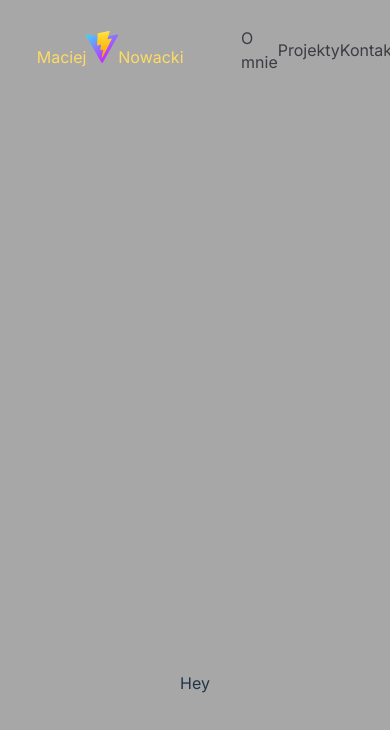
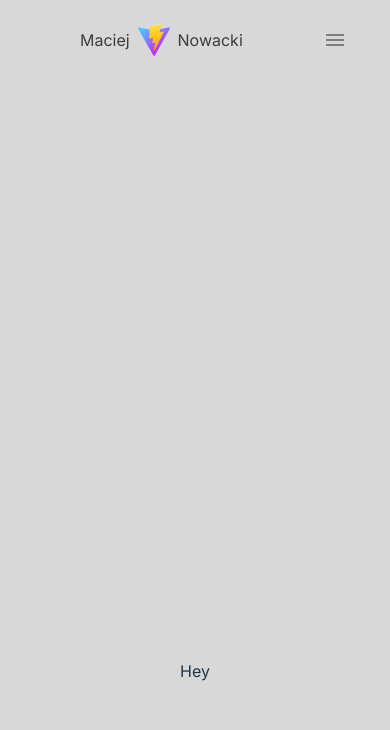
Before and after one commit to xyanteos/portfolio, a React (Vite) app: page / in a window 390 px wide. Shown: the top 730 px of the page. Built offline with nearby package versions, Linux system fonts and the light colour scheme.

Commit message:
Initial responsiveness and burger button adding

```diff
--- a/src/App.css
+++ b/src/App.css
@@ -1,41 +1,81 @@
-.Logo:hover {
-  filter: drop-shadow(0 0 2em #646cffaa);
+a:hover {
+  filter: drop-shadow(0 0 3em #464ff8e1);
+}
+
+.root{
+  width: 100%;
+  height: 100%;
 }
 
 .HeaderContainer {
-  /* position: fixed; */
   top: 0px;
-  width: 100%;
-  height: 10vh;
+  height: 5rem;
   display: flex;
   align-items: center;
   justify-content: space-around;
   transition: 5;
+  /* z-index: 999; */
+}
+
+.Logo{
+  margin-right: auto !important;
+  flex-direction: row;
+  gap: 0.5rem;
+  justify-content: space-between;
 }
 
 .NavBarMenu {
-  /* background-color: #5f5f5f; */
   display: flex;
   align-items: center;
-  justify-content: space-around;
-  width: 30%;
+  justify-content: flex-end;
+  width: 80%;
   height: inherit;
 }
 
-.Logo{
-  will-change: filter;
-  transition: filter 300ms;
+.NavBarMenu a{
+  height: 100%;
   display: flex;
-  height: inherit;
-  flex-direction: row;
   align-items: center;
-  justify-content: space-between;
-  gap: 0.5rem;
-  /* background-color: #5f5f5f; */
+  margin: 5rem;
 }
 
-.Logo :hover{
-  cursor: pointer;
+.NavBarMenu .burger{
+  display: none;
+}
+
+.burger{
+  display: none;
+}
+
+.sidebar{
+  position: fixed;
+  top: 0;
+  right: 0;
+  height: 100vh;
+  width: 25rem;
+  z-index: 1000;
+  display: flex;
+  flex-direction: column;
+  align-items: start;
+  justify-content: flex-start;
+  background-color: rgba(0, 0, 0, 0.25);
+  backdrop-filter: blur(10px);
+  box-shadow: -10px 0 10px rgba(0, 0, 0, 0.1);
+}
+
+.sidebar nav{
+  display: flex;
+  align-items: center;
+  justify-content: center;
+}
+
+.sidebar a{
+  display: flex;
+  justify-content: center;
+  align-items: center;
+  /* padding: 2rem; */
+  width: 80%;
+  /* background-color: #464ff8e1; */
 }
 
 .Content{
@@ -45,7 +85,6 @@
   width: 100%;
   max-width: inherit;
   height: 120vh;
-  /* background-color: aquamarine; */
   margin-top: 10vh;
 }
 /* @keyframes logo-spin {
--- a/src/App.tsx
+++ b/src/App.tsx
@@ -1,6 +1,7 @@
 import { useState, UIEvent, useEffect } from 'react'
 import './App.css'
-import './assets/vite.svg'
+// import './assets/vite.svg'
+// import './assets/burger.svg'
 
 function App() {
   const [scrolled, setScrolled] = useState(false);
@@ -24,8 +25,8 @@ function App() {
   return (
     <div className={`Body`}>
       <header className={`HeaderContainer${scrolled ? ' sticky' : ''}`} >
-        <div className='Logo'>
-          <a href='/'>
+        <nav className='NavBarMenu menu'>
+          <a className='Logo' href='/'>
             <span>
               Maciej
             </span>
@@ -34,12 +35,28 @@ function App() {
               Nowacki
             </span>
           </a>
-        </div>
-        <nav className='NavBarMenu menu'>
+          <a className='AboutMe mobileHidden' href='/about'>O mnie</a>
+          <a className='Projekty mobileHidden' href='/projects'>Projekty</a>
+          <a className='Contact mobileHidden' href='/contact'>Kontakt</a>
+          <a className='burger'>
+            <img src='./burger.svg'/>
+          </a>
+        </nav>
+        <nav className='NavBarMenu menu sidebar' style={{display: 'none'}}>
+          <a className='Logo' href='/'>
+            <span>
+              Maciej
+            </span>
+            <img src='./vite.svg'/>
+            <span>
+              Nowacki
+            </span>
+          </a>
           <a className='AboutMe' href='/about'>O mnie</a>
           <a className='Projekty' href='/projects'>Projekty</a>
           <a className='Contact' href='/contact'>Kontakt</a>
         </nav>
+
       </header>
       <div className='Content'>
         Hey
--- a/src/index.css
+++ b/src/index.css
@@ -1,3 +1,8 @@
+*{
+  margin: 0;
+  padding: 0;
+}
+
 :root {
   font-family: 'Inter', sans-serif;
   line-height: 1.5;
@@ -18,17 +23,6 @@ a {
   color: #ffdb64;
   text-decoration: inherit;
 }
-a:hover {
-  color: #535bf2;
-}
-
-/* body {
-  margin: 0;
-  display: flex;
-  place-items: center;
-  min-width: 320px;
-  min-height: 100vh;
-} */
 
 h1 {
   font-size: 3.2em;
@@ -46,9 +40,11 @@ button {
   cursor: pointer;
   transition: border-color 0.25s;
 }
+
 button:hover {
   border-color: #646cff;
 }
+
 button:focus,
 button:focus-visible {
   outline: 4px auto -webkit-focus-ring-color;
@@ -57,52 +53,94 @@ button:focus-visible {
 @media (prefers-color-scheme: light) {
   :root {
     color: #213547;
-    background-color: #a7a7a7;
+    background-color: #d8d8d8;
   }
+
   .menu a:hover {
     color: #000cf8;
   }
+
   .menu a{
     color: #3c3c43;
   }
+
   button {
     background-color: #f9f9f9;
   }
+
   p{
     color : #3b3b3b;
   }
+
   .HeaderContainer.sticky{
     position: sticky;
     top: 0;
-    border-bottom: 0.5px solid #e2e2e3;
-    background-color: var(--vp-c-gutter);
+    background-color: #d8d8d8dc;
     z-index: 100;
+    border-bottom: 0.5px solid #afafaf;
+    box-shadow: 0 3px 0px rgb(194, 194, 194);
+  }
+}
+@media only screen and (max-width: 1380px){
+  .NavBarMenu{
+    width: 100%;
+  }
+}
+
+@media only screen and (max-width: 1000px){
+  .NavBarMenu{
+    font-size: 80%;
+    justify-content: space-around;
+  }
+}
+
+@media only screen and (max-width: 840px){
+  .mobileHidden{
+      display: none !important;
+  }
+  .NavBarMenu{
+    width: 100%;
+    font-size: 100%;
+  }
+  .NavBarMenu .burger{
+    display: flex;
+    align-items: center;
+    justify-content: flex-end;
+  }
+  .burger :hover{
+    cursor: pointer;
   }
 }
 
 @media (prefers-color-scheme: dark) {
   :root {
+    background-color: #1b1b1f;
     color: #ffffff;
-    background-color: #1b1b1f;
   }
+
   a:hover {
     color: #747bff;
   }
+
   button {
     background-color: #213547;
   }
+
   .menu a{
     color: #deded6;
   }
+
   .menu a:hover {
-    color: #000cf8;
+    color: #1621f8;
   }
+
   .HeaderContainer.sticky{
     position: sticky;
     top: 0;
-    border-bottom: 1px solid black;
-    background-color: var(--vp-c-gutter);
-    z-index: 100;
+    border-bottom: 1px solid rgb(20, 20, 20);
+    background-color: #1b1b1fef;
+    box-shadow: 0 3px 0px rgba(0, 0, 0, 0.1);
+    z-index: 999;
   }
 }
 
```
Also changed, not shown: public/burger.svg (added), public/close.svg (added). Lines whose indentation alone changed are shown as unchanged.
